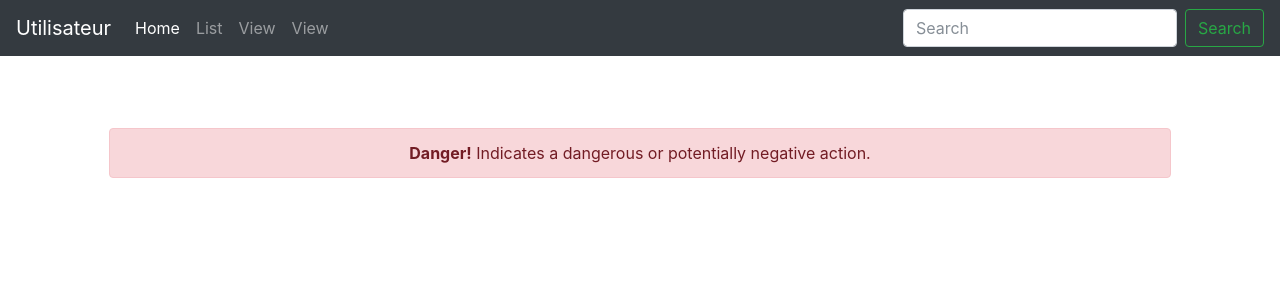
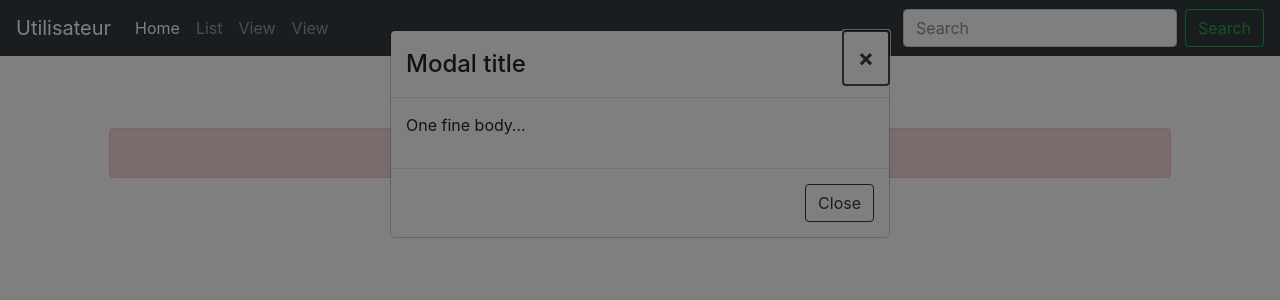
Before and after one commit to utbm/Angular, an Angular app: page /list in a window 1280 px wide. Shown: the top 300 px of the page. Built offline with nearby package versions, Linux system fonts and the light colour scheme; no server answers.

Commit message:
add popup

```diff
--- a/src/app/boite-info/boite-info.component.html
+++ b/src/app/boite-info/boite-info.component.html
@@ -1,3 +1,20 @@
-<p>
-  boite-info works!
-</p>
+<ng-template #content let-c="close" let-d="dismiss">
+    <div class="modal-header">
+      <h4 class="modal-title">Modal title</h4>
+      <button type="button" class="close" aria-label="Close" (click)="d('Cross click')">
+        <span aria-hidden="true">&times;</span>
+      </button>
+    </div>
+    <div class="modal-body">
+      <p>One fine body&hellip;</p>
+    </div>
+    <div class="modal-footer">
+      <button type="button" class="btn btn-outline-dark" (click)="c('Close click')">Close</button>
+    </div>
+  </ng-template>
+
+  <!-- <button class="btn btn-lg btn-outline-primary" (click)="open(content)">Launch demo modal</button>
+
+  <hr>
+
+  <pre>{{closeResult}}</pre> -->
--- a/src/app/boite-info/boite-info.component.ts
+++ b/src/app/boite-info/boite-info.component.ts
@@ -1,4 +1,5 @@
-import { Component, OnInit } from '@angular/core';
+import { Component, OnInit, ViewChild } from '@angular/core';
+import { NgbModal, ModalDismissReasons } from '@ng-bootstrap/ng-bootstrap';
 
 @Component({
   selector: 'app-boite-info',
@@ -6,10 +7,41 @@ import { Component, OnInit } from '@angular/core';
   styleUrls: ['./boite-info.component.css']
 })
 export class BoiteInfoComponent implements OnInit {
+  closeResult: string;
 
-  constructor() { }
+  @ViewChild('content') innerTemplate;
 
-  ngOnInit() {
+  constructor(private modalService: NgbModal) { }
+
+  ngOnInit(): void {
+    // throw new Error("Method not implemented.");
   }
 
+  showDlg() {
+    this.modalService.open(this.innerTemplate).result.then(
+      (result) => {
+        console.log("OK");
+      }, (code) => {
+        console.log("KO");
+      }
+    );
+  }
+
+  open(content) {
+    this.modalService.open(content).result.then((result) => {
+      this.closeResult = `Closed with: ${result}`;
+    }, (reason) => {
+      this.closeResult = `Dismissed ${this.getDismissReason(reason)}`;
+    });
+  }
+
+  private getDismissReason(reason: any): string {
+    if (reason === ModalDismissReasons.ESC) {
+      return 'by pressing ESC';
+    } else if (reason === ModalDismissReasons.BACKDROP_CLICK) {
+      return 'by clicking on a backdrop';
+    } else {
+      return `with: ${reason}`;
+    }
+  }
 }
--- a/src/app/lespages/page-list/page-list.component.html
+++ b/src/app/lespages/page-list/page-list.component.html
@@ -1,7 +1,11 @@
-
-    <div class="alert alert-danger">
-        <strong>Danger!</strong> Indicates a dangerous or potentially negative action.
-      </div>
+<div class="alert alert-danger">
+  <strong>Danger!</strong> Indicates a dangerous or potentially negative action.
+</div>
 
 
-  {{tabUsers | json}}
+{{tabUsers | json}}
+
+<!-- Ajout du bouton pour ouvrire la boite -->
+<button type="button" (click)="querryShow();">Show Dialog</button>
+
+<app-boite-info #laboite></app-boite-info>
--- a/src/app/lespages/page-list/page-list.component.ts
+++ b/src/app/lespages/page-list/page-list.component.ts
@@ -1,5 +1,6 @@
-import { Component, OnInit } from '@angular/core';
+import { Component, OnInit, ViewChild } from '@angular/core';
 import { CommServiceService } from '../../services/comm-service.service';
+import { BoiteInfoComponent } from '../../boite-info/boite-info.component';
 
 @Component({
   selector: 'app-page-list',
@@ -9,13 +10,22 @@ import { CommServiceService } from '../../services/comm-service.service';
 export class PageListComponent implements OnInit {
   tabUsers: any[];
 
+  @ViewChild('laboite') laboite: BoiteInfoComponent;
+
   constructor(private _commServiceService: CommServiceService) {
   }
 
   ngOnInit() {
     this._commServiceService.getUsers().subscribe((tab: any[]) => {
       this.tabUsers = tab;
-    }, err => console.log(err));
+    }, (err) => {
+      console.log(err);
+      this.laboite.showDlg();
+    });
+  }
+
+  querryShow() {
+    this.laboite.showDlg();
   }
 
 }
--- a/src/app/services/comm-service.service.ts
+++ b/src/app/services/comm-service.service.ts
@@ -10,6 +10,6 @@ export class CommServiceService {
     constructor(private _http: Http) { }
 
     getUsers() {
-        return this._http.get("https://jsonplaceholder.typicode.com/users").map((res: Response) => res.json());
+        return this._http.get("https://jjsonplaceholder.typicode.com/users").map((res: Response) => res.json());
     }
 }
```
